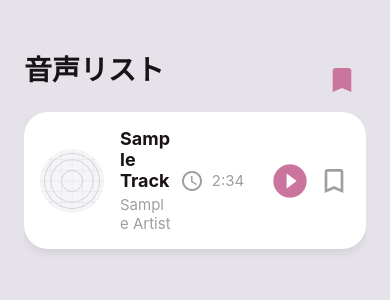
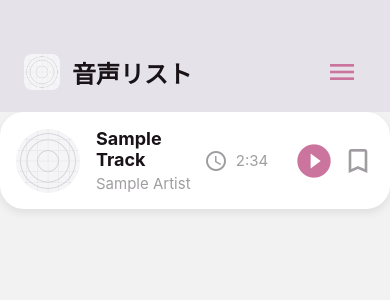
Before and after one commit to gizumo-oss/yamabico, a React Native app: screen /TrackList in a window 390 px wide. Shown: the top 300 px of the page. Built offline with nearby package versions, Linux system fonts and the light colour scheme.

Commit message:
feat: App Header

```diff
--- a/TrackList.tsx
+++ b/TrackList.tsx
@@ -1,5 +1,5 @@
 import React, { useRef, useState } from 'react';
-import { View, Text, FlatList, Image, TouchableOpacity, StyleSheet } from 'react-native';
+import { View, Text, FlatList, Image, TouchableOpacity, StyleSheet, Modal } from 'react-native';
 import { useNavigation } from '@react-navigation/native';
 import { NativeStackNavigationProp } from '@react-navigation/native-stack';
 import { RouteProp } from '@react-navigation/native';
@@ -38,6 +38,7 @@ export default function TrackList() {
   const navigation = useNavigation<NativeStackNavigationProp<RootStackParamList, 'TrackList'>>();
   const [playingId, setPlayingId] = useState<string | null>(null);
   const [bookmarks, setBookmarks] = useState<string[]>([]);
+  const [drawerVisible, setDrawerVisible] = useState(false);
   const soundRef = useRef<Audio.Sound | null>(null);
 
   const handlePress = (track: Track) => {
@@ -75,18 +76,50 @@ export default function TrackList() {
     );
   };
 
-  const goToBookmarks = () => {
-    navigation.navigate('Bookmarks', { bookmarks });
-  };
+  const openDrawer = () => setDrawerVisible(true);
+  const closeDrawer = () => setDrawerVisible(false);
+
+  const renderDrawer = () => (
+    <View style={{ flex: 1, backgroundColor: '#fff', paddingTop: 48, paddingHorizontal: 16 }}>
+      <TouchableOpacity
+        style={{ flexDirection: 'row', alignItems: 'center', padding: 20 }}
+        onPress={() => {
+          navigation.navigate('Bookmarks', { bookmarks });
+          closeDrawer();
+        }}
+      >
+        <MaterialIcons name="bookmark" size={28} color="#CB759E" style={{ marginRight: 12 }} />
+        <Text style={{ fontSize: 18, color: '#191217' }}>お気に入り</Text>
+      </TouchableOpacity>
+      <TouchableOpacity onPress={closeDrawer} style={{ position: 'absolute', top: 16, right: 16 }}>
+        <MaterialIcons name="close" size={28} color="#A09DA1" />
+      </TouchableOpacity>
+    </View>
+  );
 
   return (
-    <View style={styles.container}>
-      <View style={{ flexDirection: 'row', justifyContent: 'space-between', alignItems: 'center' }}>
-        <Text style={styles.header}>音声リスト</Text>
-        <TouchableOpacity onPress={goToBookmarks} style={{ padding: 8 }}>
-          <MaterialIcons name="bookmark" size={32} color="#CB759E" />
+    <View style={{ flex: 1 }}>
+      {/* App Header */}
+      <View style={{ flexDirection: 'row', alignItems: 'center', paddingTop: 48, paddingBottom: 16, paddingHorizontal: 24, backgroundColor: '#E5E2E9' }}>
+        <Image source={require('./assets/icon.png')} style={{ width: 36, height: 36, borderRadius: 8, marginRight: 12 }} />
+        <Text style={{ fontSize: 24, fontWeight: 'bold', color: '#191217', flex: 1 }}>音声リスト</Text>
+        <TouchableOpacity onPress={openDrawer} style={{ padding: 8 }}>
+          <MaterialIcons name="menu" size={32} color="#CB759E" />
         </TouchableOpacity>
       </View>
+      {/* Drawer Modal (Web/Mobile両対応) */}
+      <Modal
+        visible={drawerVisible}
+        animationType="slide"
+        transparent={true}
+        onRequestClose={closeDrawer}
+      >
+        <TouchableOpacity style={{ flex: 1, backgroundColor: 'rgba(0,0,0,0.2)' }} activeOpacity={1} onPress={closeDrawer} />
+        <View style={{ position: 'absolute', top: 0, right: 0, width: 240, height: '100%', backgroundColor: '#fff', shadowColor: '#000', shadowOpacity: 0.2, shadowRadius: 8, elevation: 8 }}>
+          {renderDrawer()}
+        </View>
+      </Modal>
+      {/* トラックリスト */}
       <FlatList
         data={tracks}
         keyExtractor={item => item.id}
```
